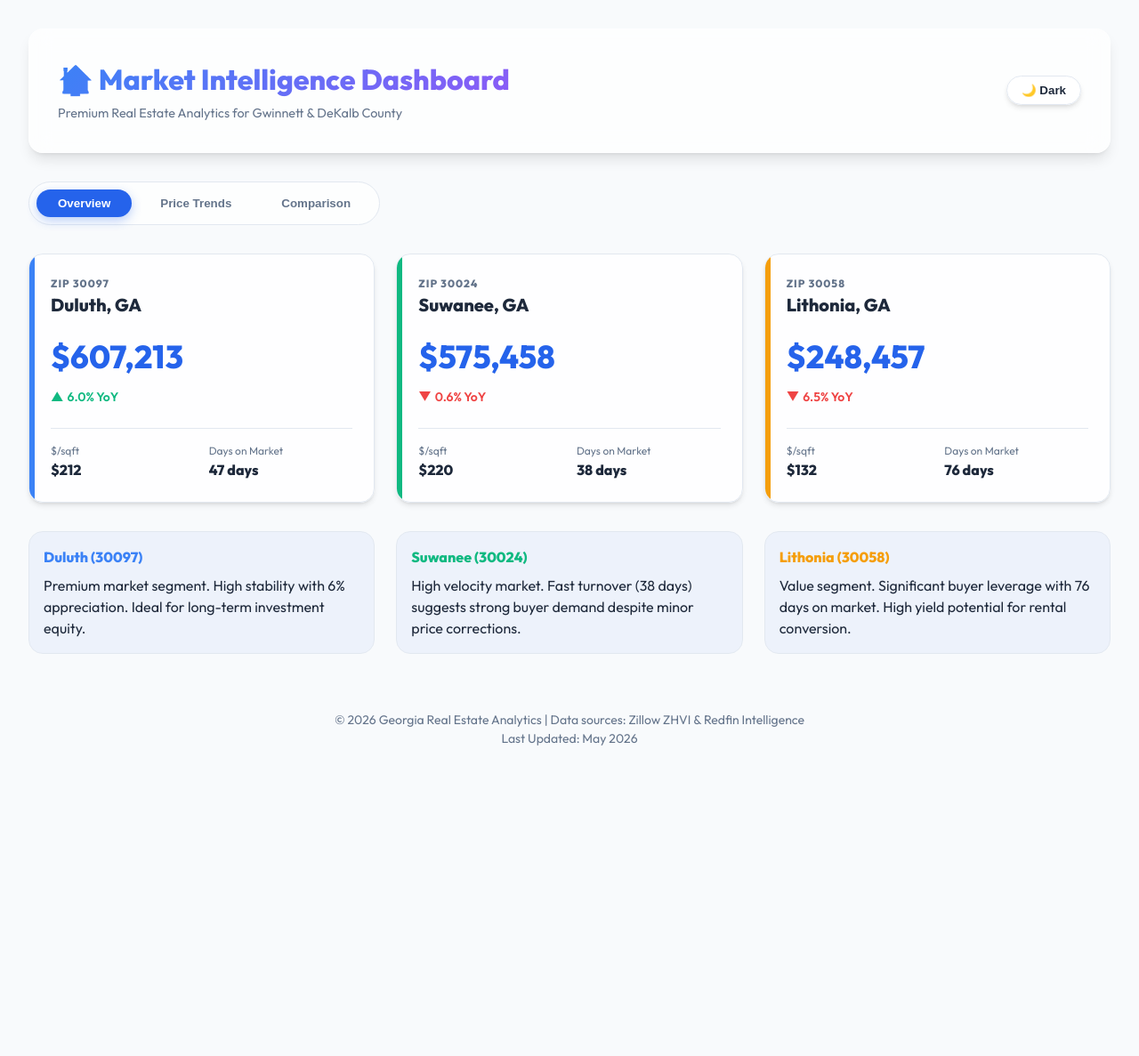
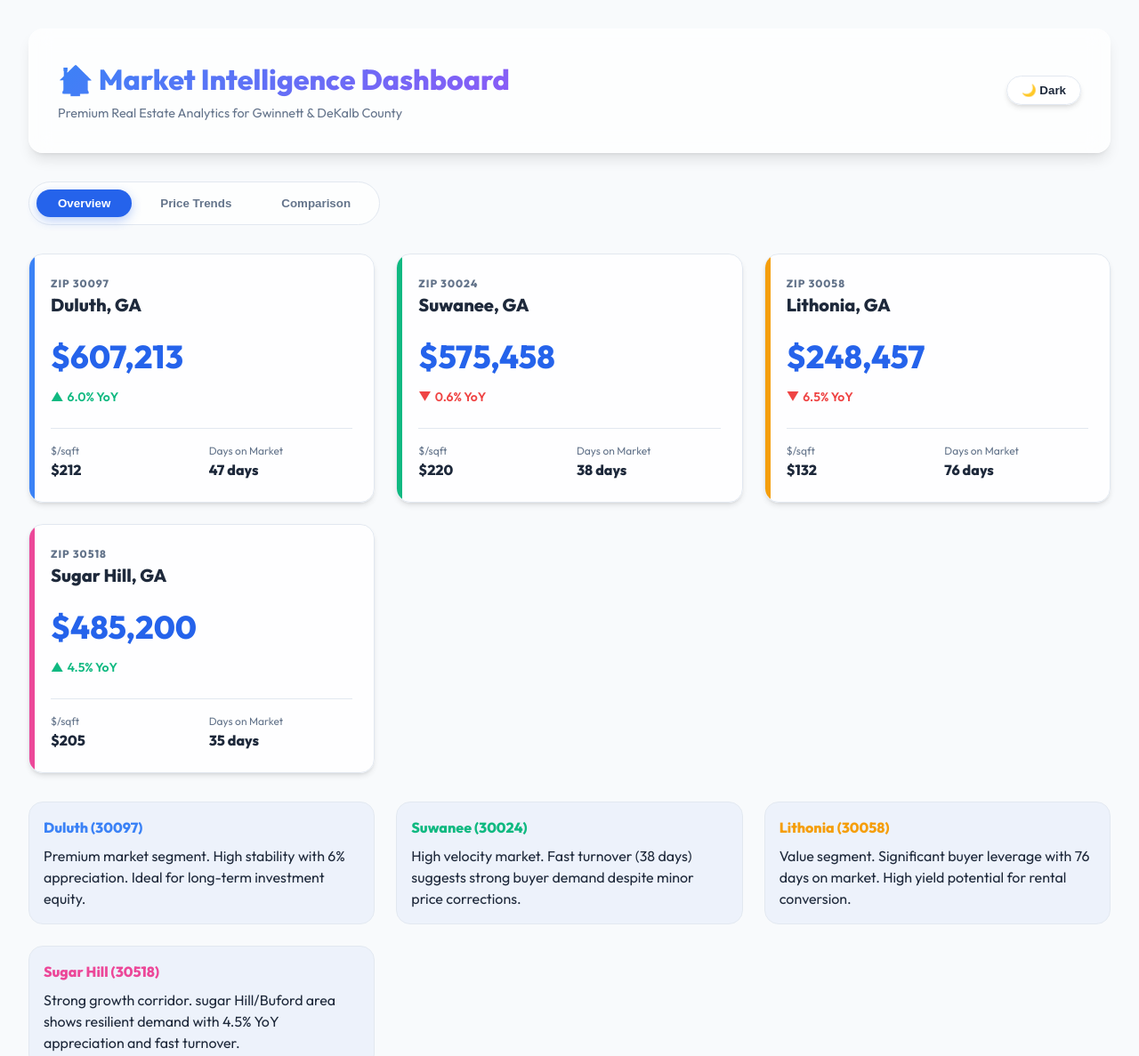
Before and after one commit to sechan9999/GAasset, a website: page georgia_real_estate_dashboard.html in a window 1280 px wide. Shown: the top 1187 px of the page at 89% size. Before the commit the page ends 937 px from the top, so only its background shows below. Drawn offline with nearby package versions, Linux system fonts and the light colour scheme.

Commit message:
Update: Added zip code 30518 (Sugar Hill) to the market dashboard

```diff
--- a/georgia_real_estate_dashboard.html
+++ b/georgia_real_estate_dashboard.html
@@ -90,6 +90,25 @@
                         </div>
                     </div>
                 </div>
+
+                <div class="card kpi-card pink">
+                    <div class="kpi-zip">ZIP 30518</div>
+                    <div class="kpi-area">Sugar Hill, GA</div>
+                    <div class="kpi-value">$485,200</div>
+                    <div class="kpi-change change-up">
+                        <span>▲</span> 4.5% YoY
+                    </div>
+                    <div class="kpi-stats">
+                        <div class="stat-item">
+                            <span class="stat-label">$/sqft</span>
+                            <span class="stat-value">$205</span>
+                        </div>
+                        <div class="stat-item">
+                            <span class="stat-label">Days on Market</span>
+                            <span class="stat-value">35 days</span>
+                        </div>
+                    </div>
+                </div>
             </div>
 
             <!-- Market Insights (Part of Overview) -->
@@ -105,6 +124,10 @@
                 <div class="insight-item">
                     <span class="insight-title" style="color: #f59e0b">Lithonia (30058)</span>
                     <p>Value segment. Significant buyer leverage with 76 days on market. High yield potential for rental conversion.</p>
+                </div>
+                <div class="insight-item">
+                    <span class="insight-title" style="color: #ec4899">Sugar Hill (30518)</span>
+                    <p>Strong growth corridor. sugar Hill/Buford area shows resilient demand with 4.5% YoY appreciation and fast turnover.</p>
                 </div>
             </div>
         </div>
@@ -148,6 +171,7 @@
                                 <th>30097 (Duluth)</th>
                                 <th>30024 (Suwanee)</th>
                                 <th>30058 (Lithonia)</th>
+                                <th>30518 (Sugar Hill)</th>
                             </tr>
                         </thead>
                         <tbody>
@@ -156,30 +180,35 @@
                                 <td><strong>$607,213</strong></td>
                                 <td><strong>$575,458</strong></td>
                                 <td><strong>$248,457</strong></td>
+                                <td><strong>$485,200</strong></td>
                             </tr>
                             <tr>
                                 <td>Median Sale Price</td>
                                 <td>$775,000</td>
                                 <td>$630,000</td>
                                 <td>$280,000</td>
+                                <td>$495,000</td>
                             </tr>
                             <tr>
                                 <td>YoY Price Change</td>
                                 <td class="change-up" style="font-weight:700">+6.0%</td>
                                 <td class="change-down" style="font-weight:700">-3.1%</td>
                                 <td class="change-down" style="font-weight:700">-5.1%</td>
+                                <td class="change-up" style="font-weight:700">+4.5%</td>
                             </tr>
                             <tr>
                                 <td>Market Competitiveness</td>
                                 <td><span class="badge badge-warning">Moderate</span></td>
                                 <td><span class="badge badge-success">Competitive</span></td>
                                 <td><span class="badge badge-warning">Moderate</span></td>
+                                <td><span class="badge badge-success">Competitive</span></td>
                             </tr>
                             <tr>
                                 <td>County</td>
                                 <td>Gwinnett</td>
                                 <td>Gwinnett</td>
                                 <td>DeKalb</td>
+                                <td>Gwinnett</td>
                             </tr>
                         </tbody>
                     </table>
@@ -200,6 +229,7 @@
                             <div style="text-align: center; color: #3b82f6;">47<br><span style="font-size: 0.8rem; color: var(--text-muted);">Duluth</span></div>
                             <div style="text-align: center; color: #10b981;">38<br><span style="font-size: 0.8rem; color: var(--text-muted);">Suwanee</span></div>
                             <div style="text-align: center; color: #f59e0b;">76<br><span style="font-size: 0.8rem; color: var(--text-muted);">Lithonia</span></div>
+                            <div style="text-align: center; color: #ec4899;">35<br><span style="font-size: 0.8rem; color: var(--text-muted);">Sugar Hill</span></div>
                         </div>
                     </div>
                 </div>
--- a/script.js
+++ b/script.js
@@ -59,6 +59,23 @@ const data = {
             trend: [180000, 190000, 210000, 245000, 275000, 280000, 272000, 268000, 265000, 258000, 252000, 248457],
             radar: [35, 45, 40, 45, 30],
             insight: 'Affordable entry point. Currently a buyer\'s market with significant price corrections and longer DOM.'
+        },
+        {
+            zip: '30518',
+            city: 'Sugar Hill',
+            value: 485200,
+            yoy: 4.5,
+            sqft: 205,
+            sqftPrev: 196,
+            dom: 35,
+            status: 'competitive',
+            statusText: 'Competitive',
+            county: 'Gwinnett',
+            color: '#ec4899',
+            bgColor: 'rgba(236, 72, 153, 0.1)',
+            trend: [340000, 355000, 380000, 410000, 440000, 465000, 460000, 462000, 465000, 475000, 480000, 485200],
+            radar: [65, 68, 75, 70, 72],
+            insight: 'Strong growth corridor. Sugar Hill/Buford remains a highly desirable area for families with competitive market speed.'
         }
     ]
 };
--- a/styles.css
+++ b/styles.css
@@ -175,6 +175,7 @@ header {
 .kpi-card.blue::before { background: #3b82f6; }
 .kpi-card.green::before { background: #10b981; }
 .kpi-card.amber::before { background: #f59e0b; }
+.kpi-card.pink::before { background: #ec4899; }
 
 .kpi-zip {
     font-size: 0.75rem;
```
